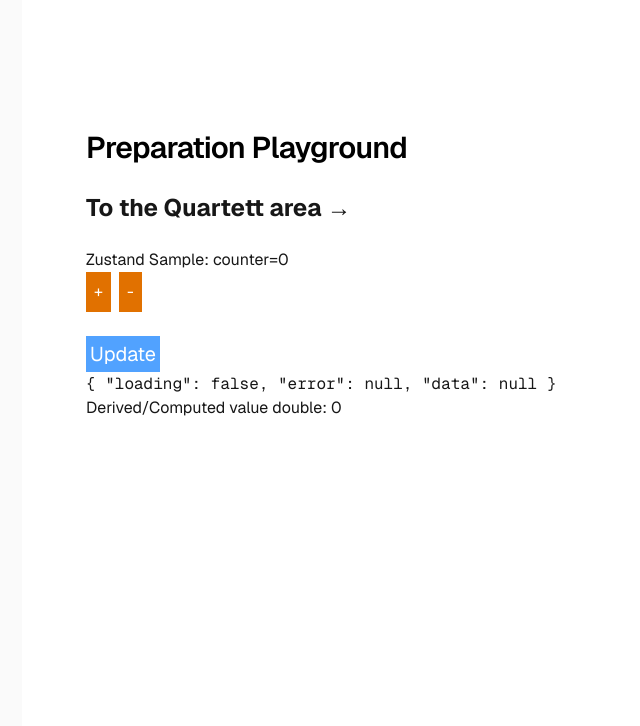
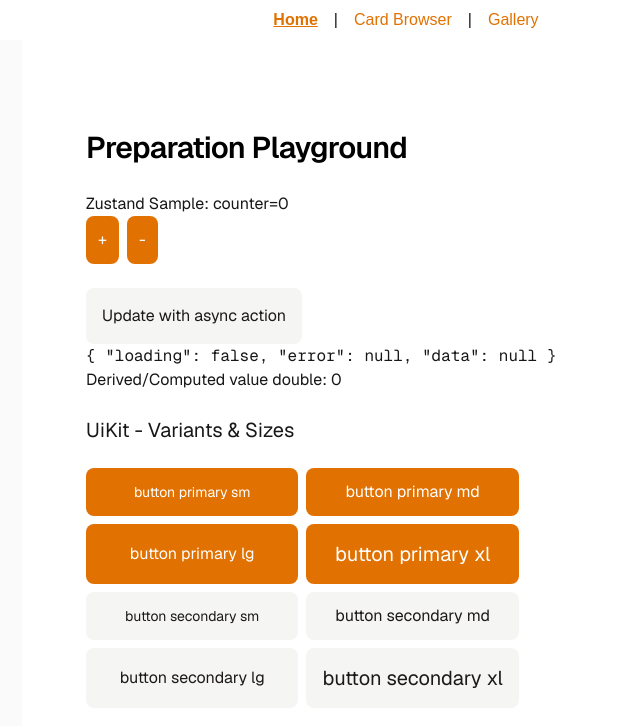
Before and after one commit to Dynalon/synonym-preparation, a Next.js app: page / in a window 1280 px wide. Shown: the top 726 px of the page, without its empty margins (234-874 px from the left). Built offline with nearby package versions, Linux system fonts and the light colour scheme.

Commit message:
Add CVA and variants for button

```diff
--- a/app/asyncactionexample.tsx
+++ b/app/asyncactionexample.tsx
@@ -1,5 +1,6 @@
 "use client"
 import { create } from "zustand"
+import { Button } from "./components/button"
 
 interface Store {
   data: number | null
@@ -30,9 +31,9 @@ export const AsyncActionExample = () => {
   const doubleDown = useStore((state) => (state.data ?? 0) * 2)
   return (
     <div>
-      <button className="text-xl bg-blue-400 hover:bg-blue-200 p-1 text-white" onClick={store.fetchData}>
-        Update
-      </button>
+      <Button variant="secondary" size="lg" onClick={store.fetchData}>
+        Update with async action
+      </Button>
       <div className="">
         <code>{JSON.stringify(store, undefined, 2)}</code>
       </div>
--- a/app/components/button.tsx
+++ b/app/components/button.tsx
@@ -1,7 +1,33 @@
+import { cva, VariantProps } from "class-variance-authority"
 import { cn } from "../util"
 
-export function Button({ className, ...props }: React.ComponentProps<"button">) {
-  const buttonClass =
-    "flex items-center bg-amber-600 hover:bg-amber-400 disabled:bg-gray-500 disabled:text-gray-200 p-2 text-white"
-  return <button className={cn(buttonClass, className)} {...props} />
+const buttonVariants = cva(
+  cn("rounded-lg", "disabled:bg-gray-500 disabled:text-gray-200  disabled:cursor-not-allowed"),
+  {
+    variants: {
+      variant: {
+        primary: "bg-amber-600 hover:bg-amber-400 text-white",
+        secondary: "bg-stone-100 hover:bg-stone-300 text-stone-900",
+      },
+      size: {
+        sm: "p-2 text-sm",
+        md: "p-3 text-md",
+        lg: "p-4 text-base",
+        xl: "p-4 text-xl",
+      },
+    },
+    defaultVariants: {
+      variant: "primary",
+      size: "md",
+    },
+  }
+)
+
+export function Button({
+  className,
+  variant,
+  size,
+  ...props
+}: React.ComponentProps<"button"> & VariantProps<typeof buttonVariants>) {
+  return <button className={cn(buttonVariants({ variant, size }), className)} {...props} />
 }
--- a/app/layout.tsx
+++ b/app/layout.tsx
@@ -1,29 +1,52 @@
-import type { Metadata } from "next";
-import { Geist, Geist_Mono } from "next/font/google";
-import "./globals.css";
+"use client"
+import { Geist, Geist_Mono } from "next/font/google"
+import "./globals.css"
+import Link from "next/link"
+import { cn } from "./util"
+import { usePathname } from "next/navigation"
 
 const geistSans = Geist({
   variable: "--font-geist-sans",
   subsets: ["latin"],
-});
+})
 
 const geistMono = Geist_Mono({
   variable: "--font-geist-mono",
   subsets: ["latin"],
-});
+})
 
-export const metadata: Metadata = {
-  title: "Create Next App",
-  description: "Generated by create next app",
-};
+function Navigation() {
+  const pathname = usePathname()
+  return (
+    <div className="w-full flex justify-center items-center p-2 gap-x-4 fixed top bg-white">
+      <Link href="/" className={cn("text-amber-600 ", { "underline font-bold": !pathname || pathname === "/" })}>
+        Home
+      </Link>{" "}
+      |
+      <Link
+        href="/quartett/browse"
+        className={cn("text-amber-600 ", { "underline font-bold": pathname.includes("browse") })}
+      >
+        Card Browser
+      </Link>{" "}
+      |
+      <Link
+        href="/quartett/gallery"
+        className={cn("text-amber-600 ", { "underline font-bold": pathname.includes("gallery") })}
+      >
+        Gallery
+      </Link>
+    </div>
+  )
+}
 
 export default function RootLayout({ children }: LayoutProps<"/">) {
   return (
-    <html
-      lang="en"
-      className={`${geistSans.variable} ${geistMono.variable} h-full antialiased`}
-    >
-      <body className="min-h-full flex flex-col">{children}</body>
+    <html lang="en" className={`${geistSans.variable} ${geistMono.variable} h-full antialiased`}>
+      <body className="min-h-full flex flex-col">
+        <Navigation />
+        {children}
+      </body>
     </html>
-  );
+  )
 }
--- a/app/page.tsx
+++ b/app/page.tsx
@@ -1,6 +1,7 @@
 import Link from "next/link"
 import { AsyncActionExample } from "./asyncactionexample"
 import { CounterExampleZustand } from "./counterexample"
+import { Button } from "./components/button"
 
 export default function Home() {
   return (
@@ -10,13 +11,31 @@ export default function Home() {
           <h1 className="text-3xl font-semibold leading-10 tracking-tight text-black dark:text-zinc-50">
             Preparation Playground
           </h1>
-          <Link className="text-2xl font-bold" href={"/quartett"}>
-            To the Quartett area <span>{"\u2192"}</span>
-          </Link>
           <CounterExampleZustand />
           <AsyncActionExample />
+          <UiKit />
         </div>
       </main>
     </div>
   )
 }
+
+function UiKit() {
+  const variants = ["primary", "secondary"] as const
+  const sizes = ["sm", "md", "lg", "xl"] as const
+  return (
+    <>
+      <h1 className="text-xl">UiKit - Variants & Sizes</h1>
+      <div className="grid grid-cols-2 gap-2">
+        {variants.map((variant) =>
+          sizes.map((size) => (
+            // eslint-disable-next-line
+            <Button key={variant + "-" + size} variant={variant} size={size}>
+              button {variant} {size}
+            </Button>
+          ))
+        )}
+      </div>
+    </>
+  )
+}
--- a/app/quartett/browse/page.tsx
+++ b/app/quartett/browse/page.tsx
@@ -8,7 +8,7 @@ export default function QuartettBrowserPage() {
 
   return (
     <>
-      <h1 className="text-3xl mb-5 font-serif">Deck Browser</h1>
+      <h1 className="text-3xl mb-5 font-serif">Card Browser</h1>
       <QuartettBrowser id={id} />
     </>
   )
--- a/app/quartett/browse/quartett-browser.tsx
+++ b/app/quartett/browse/quartett-browser.tsx
@@ -16,13 +16,13 @@ export function QuartettBrowser({ id }: { id?: string }) {
     <div className="w-full">
       <div className="w-full flex flex-col gap-4 items-center">
         <div className="w-[400px] text-md flex justify-between items-center gap-2">
-          <Button disabled={selectedCard === 1} onClick={dec}>
+          <Button variant="secondary" disabled={selectedCard === 1} onClick={dec}>
             {"<"}
           </Button>
           <span>
             Card {selectedCard}/{NUM_CARDS}
           </span>
-          <Button disabled={selectedCard === 100} onClick={inc}>
+          <Button variant="secondary" disabled={selectedCard === 100} onClick={inc}>
             {">"}
           </Button>
         </div>
--- a/app/quartett/components/quartett-card.tsx
+++ b/app/quartett/components/quartett-card.tsx
@@ -12,7 +12,7 @@ export function CardTitle({ car: { brand, model, year } }: { car: Car }) {
   )
 }
 export function QuartettCard({ car }: { car: Car }) {
-  const { image, brand, model, year } = car
+  const { image } = car
   return (
     <div className="w-[400px] p-3 rounded-2xl bg-white shadow-2xl flex flex-col gap-2">
       <CardTitle car={car} />
--- a/app/quartett/layout.tsx
+++ b/app/quartett/layout.tsx
@@ -1,35 +1,5 @@
 "use client"
 
-import Link from "next/link"
-import { usePathname } from "next/navigation"
-import { cn } from "../util"
-
-function Navigation() {
-  const pathname = usePathname()
-  return (
-    <div className="mb-2">
-      <Link
-        href="/quartett/browse"
-        className={cn("text-amber-600 ", { "underline font-bold": pathname.includes("browse") })}
-      >
-        Card Browser
-      </Link>{" "}
-      |
-      <Link
-        href="/quartett/gallery"
-        className={cn("text-amber-600 ", { "underline font-bold": pathname.includes("gallery") })}
-      >
-        Gallery
-      </Link>
-    </div>
-  )
+export default function QuartettLayout({ children }: React.PropsWithChildren) {
+  return <div className="mx-auto max-w-300 w-300 border-0 my-3 py-6 px-3 min-h-[95vh]">{children}</div>
 }
-
-export default function QuartettLayout({ children }: React.PropsWithChildren) {
-  return (
-    <div className="mx-auto max-w-300 w-300 border-0 my-3 py-6 px-3 min-h-[95vh]">
-      <Navigation />
-      {children}
-    </div>
-  )
-}
--- a/package.json
+++ b/package.json
@@ -9,6 +9,7 @@
     "lint": "eslint"
   },
   "dependencies": {
+    "class-variance-authority": "^0.7.1",
     "clsx": "^2.1.1",
     "next": "16.3.1",
     "prettier": "^3.9.6",
```
Also changed, not shown: 1 other file (tests, documents, lock files or other folders).
